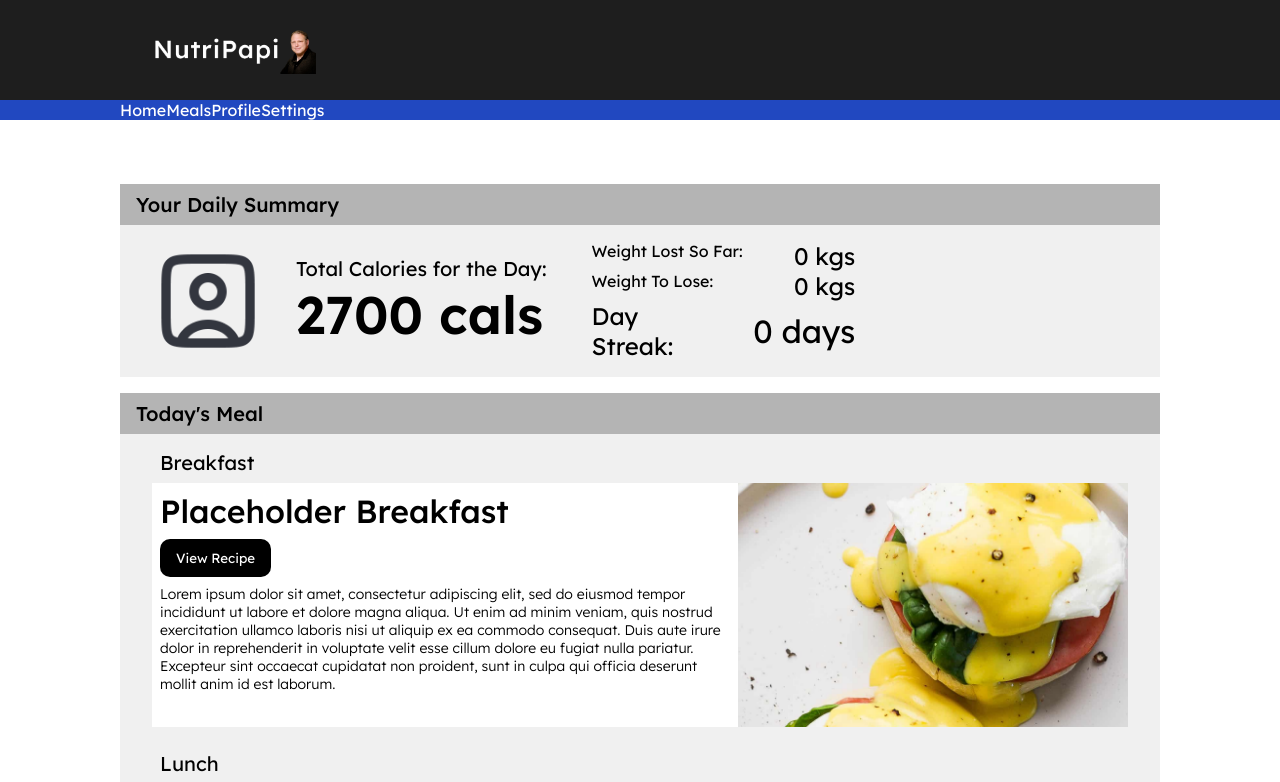
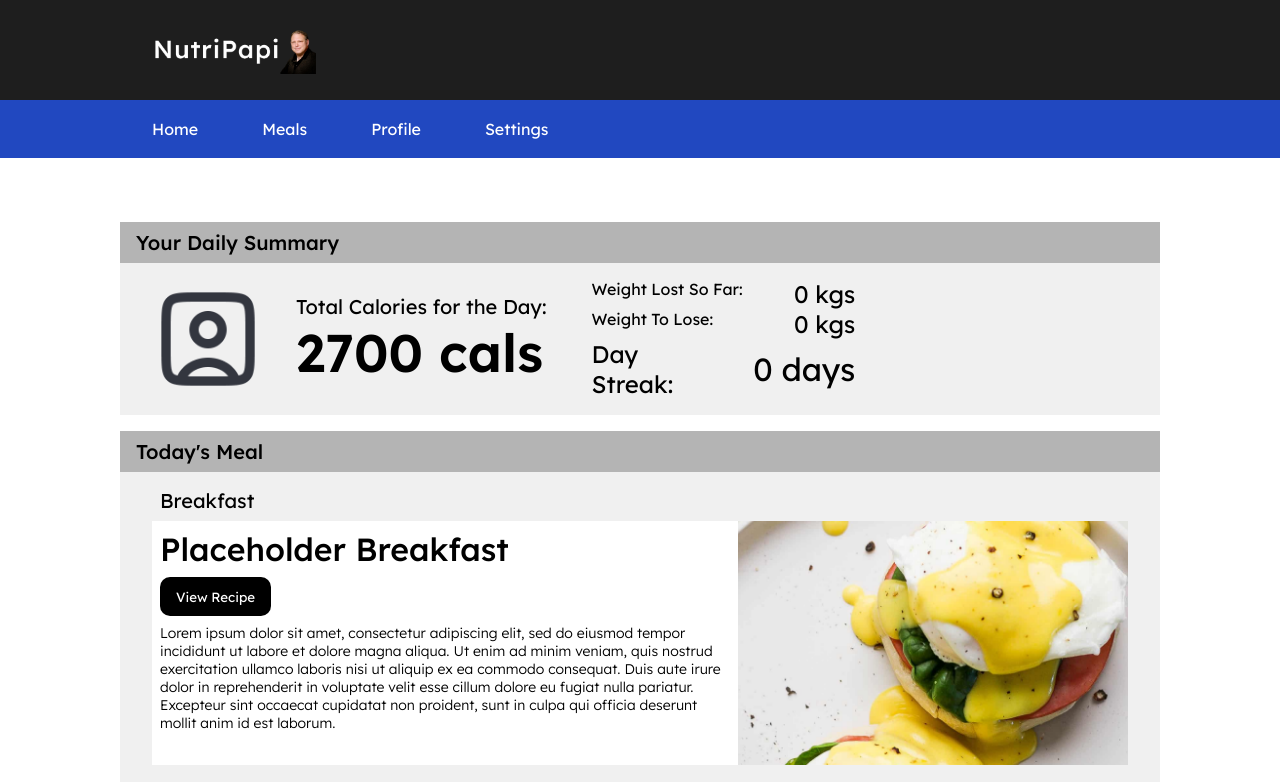
Before and after one commit to shyamddesai/NutriPapi, a React (Create React App) app in the folder reactfront/: page /hub in a window 1280 px wide. Shown: the top 782 px of the page. Built offline with nearby package versions, Linux system fonts and the light colour scheme; no server answers.

Commit message:
finished hub

```diff
--- a/reactfront/src/components/HubNav/hubNav.css
+++ b/reactfront/src/components/HubNav/hubNav.css
@@ -16,3 +16,10 @@
     flex-direction: row;
     color: white;
 }
+
+.hubnavTab{
+    padding: 1.2rem 2rem;
+    border: none;
+    color: white;
+    font-size: 16px
+}
--- a/reactfront/src/components/HubNav/hubNav.js
+++ b/reactfront/src/components/HubNav/hubNav.js
@@ -5,21 +5,10 @@ const hubnav = () => {
   return (
     <nav className='hubnav'>
         <div className='hubnavheader'>
-          <div className='hubheaderHome'>
-            Home
-          </div>
-          <div className='hubheaderMeals'>
-            Meals
-          </div>
-          <div className='hubheaderProfile'>
-            Profile
-          </div>
-          <div className='hubheaderSettings'>
-            Settings
-          </div>
-          <div className='hubheader'>
-
-          </div>
+          <a href="/hub" className="hubnavTab">Home</a>
+          <a href="/hub/meals" className="hubnavTab">Meals</a>
+          <a href="/hub/profile" className="hubnavTab">Profile</a>
+          <a href="/hub/settings" className="hubnavTab">Settings</a>
         </div>
     </nav>
   )
```
